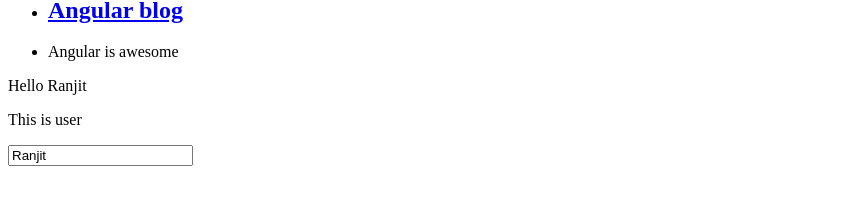
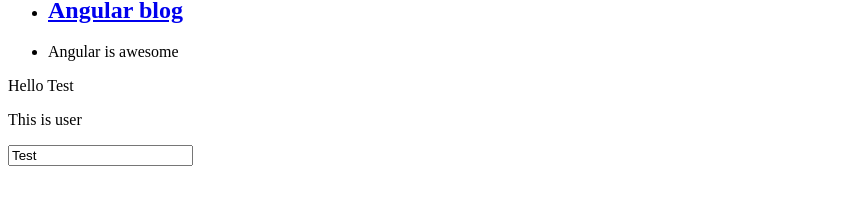
Before and after one commit to ranjit03/angular-app, an Angular app: page / in a window 1280 px wide. Shown: the part 548-752 px from the top of the page, without its empty margins (0-843 px from the left). Built offline with nearby package versions, Linux system fonts and the light colour scheme.

Commit message:
passing events between components

```diff
--- a/src/app/app.component.html
+++ b/src/app/app.component.html
@@ -18,4 +18,4 @@
   </li>
   <li>Angular is awesome</li>
 </ul>
-<app-user> </app-user>
+<app-user [name]="rootName" (nameChanged)="onNameChanged($event)"> </app-user>
--- a/src/app/app.component.ts
+++ b/src/app/app.component.ts
@@ -7,4 +7,8 @@
 })
 export class AppComponent {
   title = 'angular1';
+  rootName = 'Test';
+  onNameChanged(newName){
+    this.rootName = newName;
+  }
 }
--- a/src/app/app.module.ts
+++ b/src/app/app.module.ts
@@ -1,5 +1,6 @@
 import { BrowserModule } from '@angular/platform-browser';
 import { NgModule } from '@angular/core';
+import {FormsModule} from '@angular/forms';
 
 import { AppComponent } from './app.component';
 import { UserComponent } from './user.component';
@@ -10,7 +11,8 @@
     UserComponent
   ],
   imports: [
-    BrowserModule
+    BrowserModule,
+    FormsModule
   ],
   providers: [],
   bootstrap: [AppComponent]
--- a/src/app/user.component.ts
+++ b/src/app/user.component.ts
@@ -1,16 +1,20 @@
-import {Component} from '@angular/core';
+import {Component, Input, Output, EventEmitter} from '@angular/core';
 
 @Component({
   selector: 'app-user',
   template: `<p>Hello {{name}}</p>
   <p>This is user</p>
-  <input type ="text" (input) = "onUserInput($event)" [value] = "name">`
+<!-- <input type ="text" [(ngModel)]="name">-->
+<input type = "text" (input)="onUserInput($event)" [value]="name" >
+`
 })
 
 
 export class UserComponent {
-  name = 'Ranjit';
-  onUserInput(event){
-    this.name = event.target.value;
+  @Input() name ;
+  @Output () nameChanged = new EventEmitter<string>();
+  onUserInput(event) {
+  //   this.name = event.target.value;
+  this.nameChanged.emit(event.target.value);
   }
 }
```
